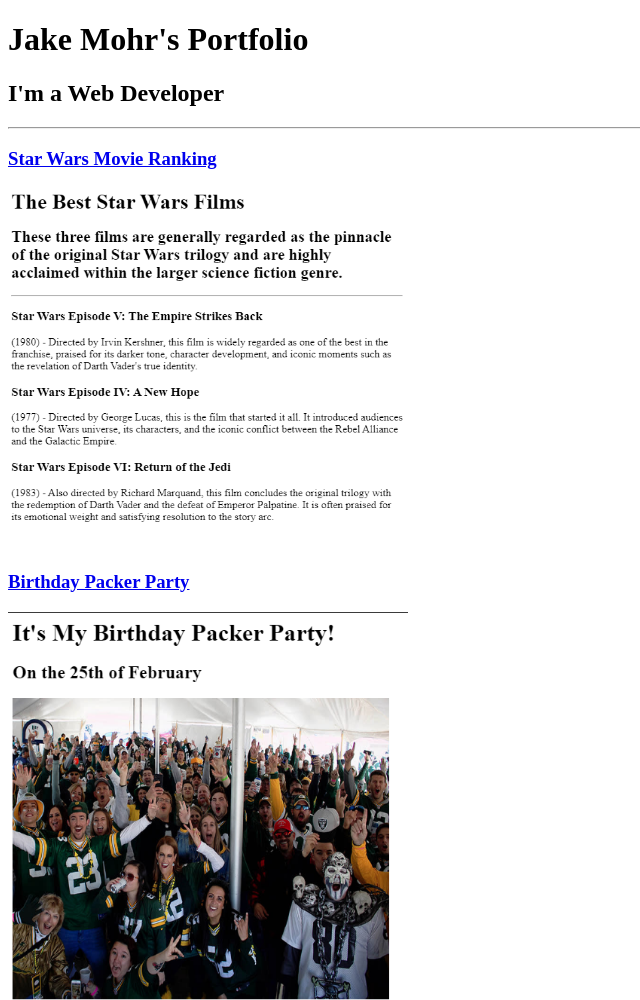
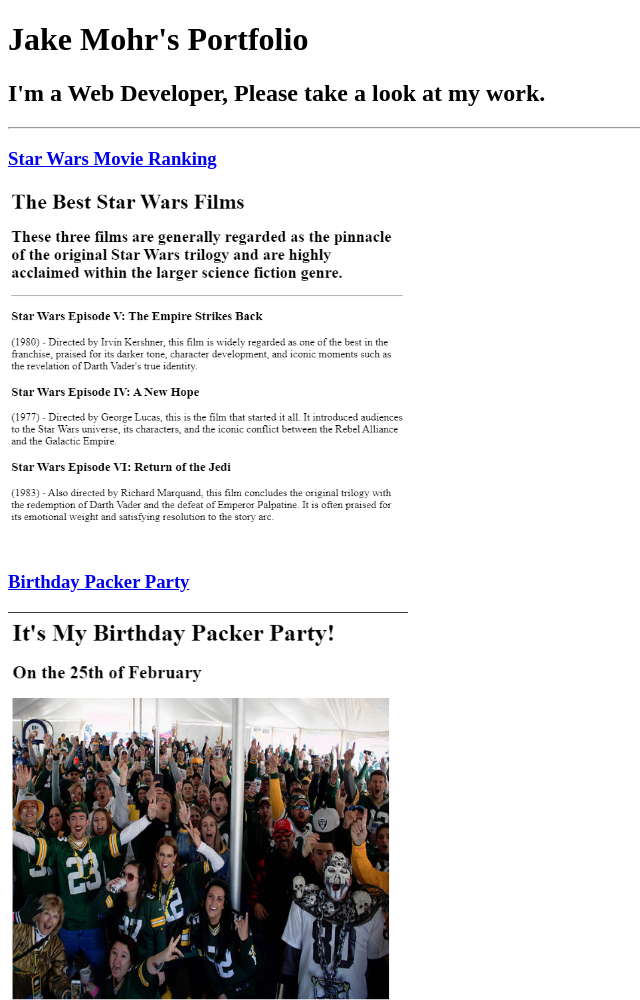
Before and after one commit to jmohr0/html-portfolio, a plain HTML site: page index.html in a window 1280 px wide. Shown: the top 1000 px of the page, without its empty margins (0-640 px from the left). Drawn offline with Linux system fonts and the light colour scheme.

Commit message:
Update index.html

```diff
--- a/index.html
+++ b/index.html
@@ -22,7 +22,7 @@ https://developer.mozilla.org/en-US/docs/Web/HTML/Element/img#attr-height -->
   </head>
   <body>
     <h1>Jake Mohr's Portfolio</h1>
-    <h2>I'm a Web Developer</h2>
+    <h2>I'm a Web Developer, Please take a look at my work.</h2>
     <hr />
     <a href="./public/movie-ranking.html"><h3>Star Wars Movie Ranking</h3></a>
     <img
```
